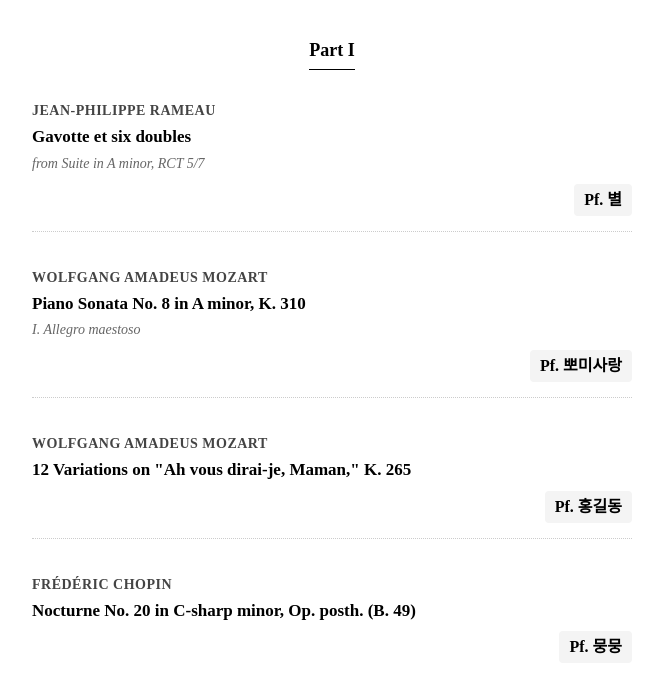
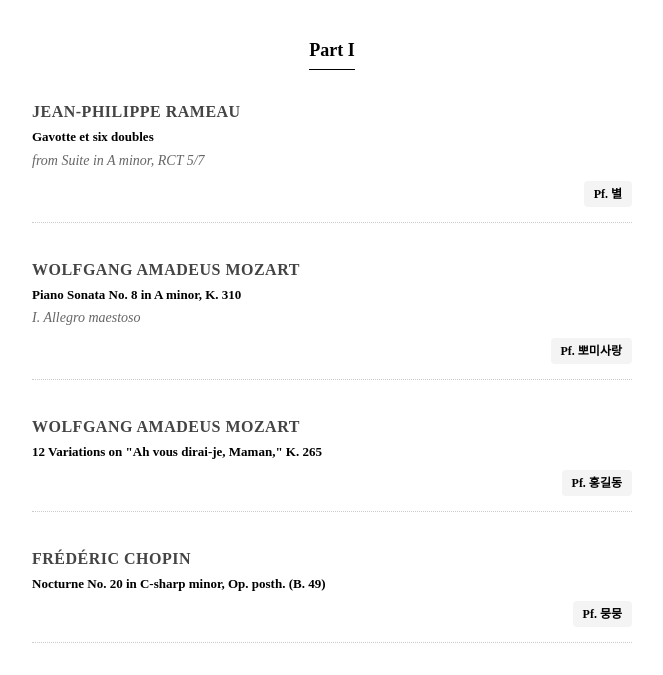
Before and after one commit to bdmstar/pizzaparty, a plain HTML site: page index.html in a window 1280 px wide. Shown: the part 112-787 px from the top of the page, without its empty margins (308-971 px from the left). Drawn offline with Linux system fonts and the light colour scheme.

Commit message:
Adjust font sizes for composer, piece, and performer

```diff
--- a/index.html
+++ b/index.html
@@ -70,7 +70,7 @@
         }
 
         .composer {
-            font-size: 14px;
+            font-size: 16px;
             font-weight: bold;
             color: #444;
             text-transform: uppercase;
@@ -78,7 +78,7 @@
         }
 
         .piece {
-            font-size: 17px;
+            font-size: 13px;
             font-weight: 600;
             margin: 3px 0;
         }
@@ -97,7 +97,7 @@
         }
 
         .performer-name {
-            font-size: 16px;
+            font-size: 12px;
             font-weight: bold;
             color: #000;
             background-color: #f4f4f4; /* 살짝 배경을 줘서 이름 강조 */
```
